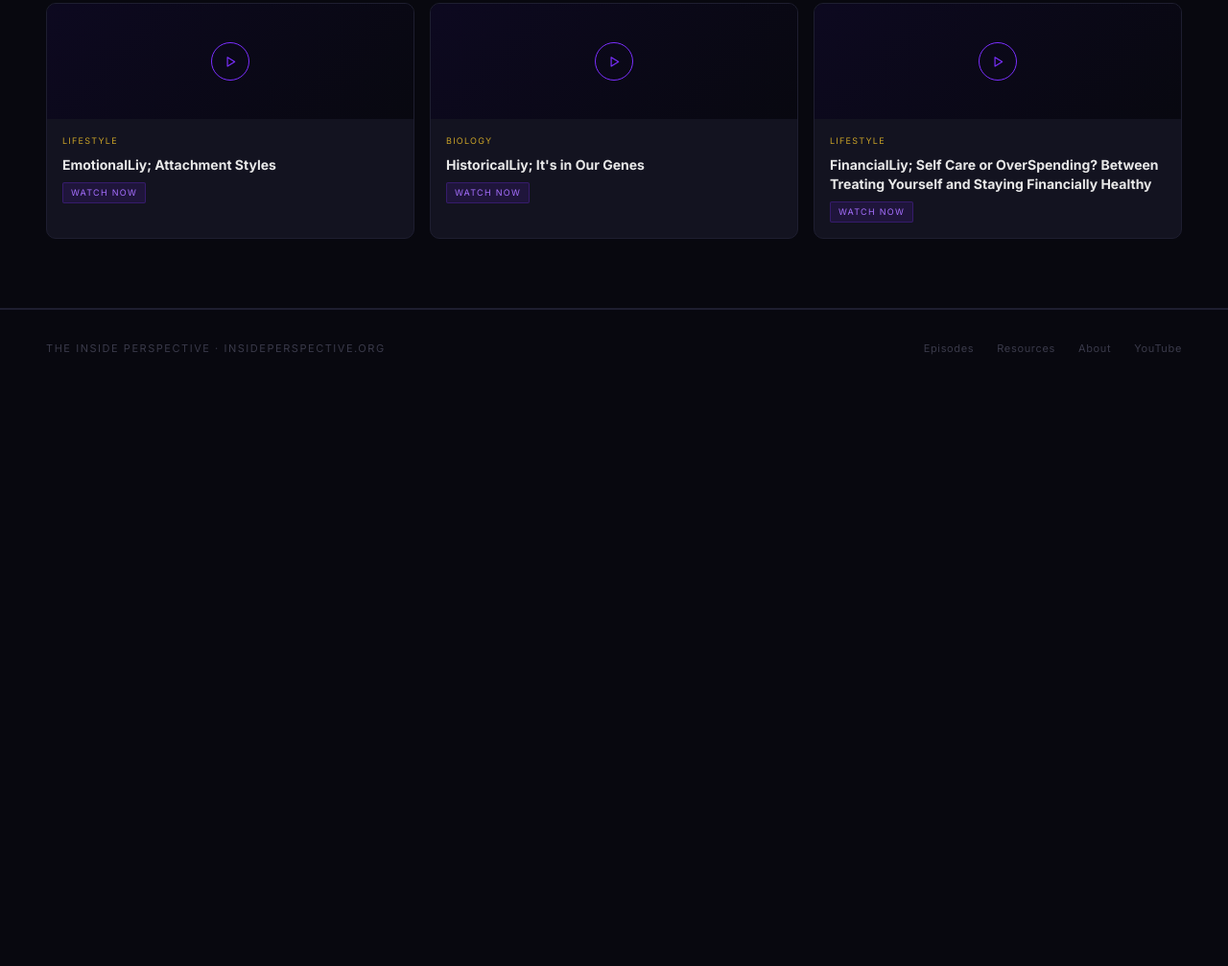
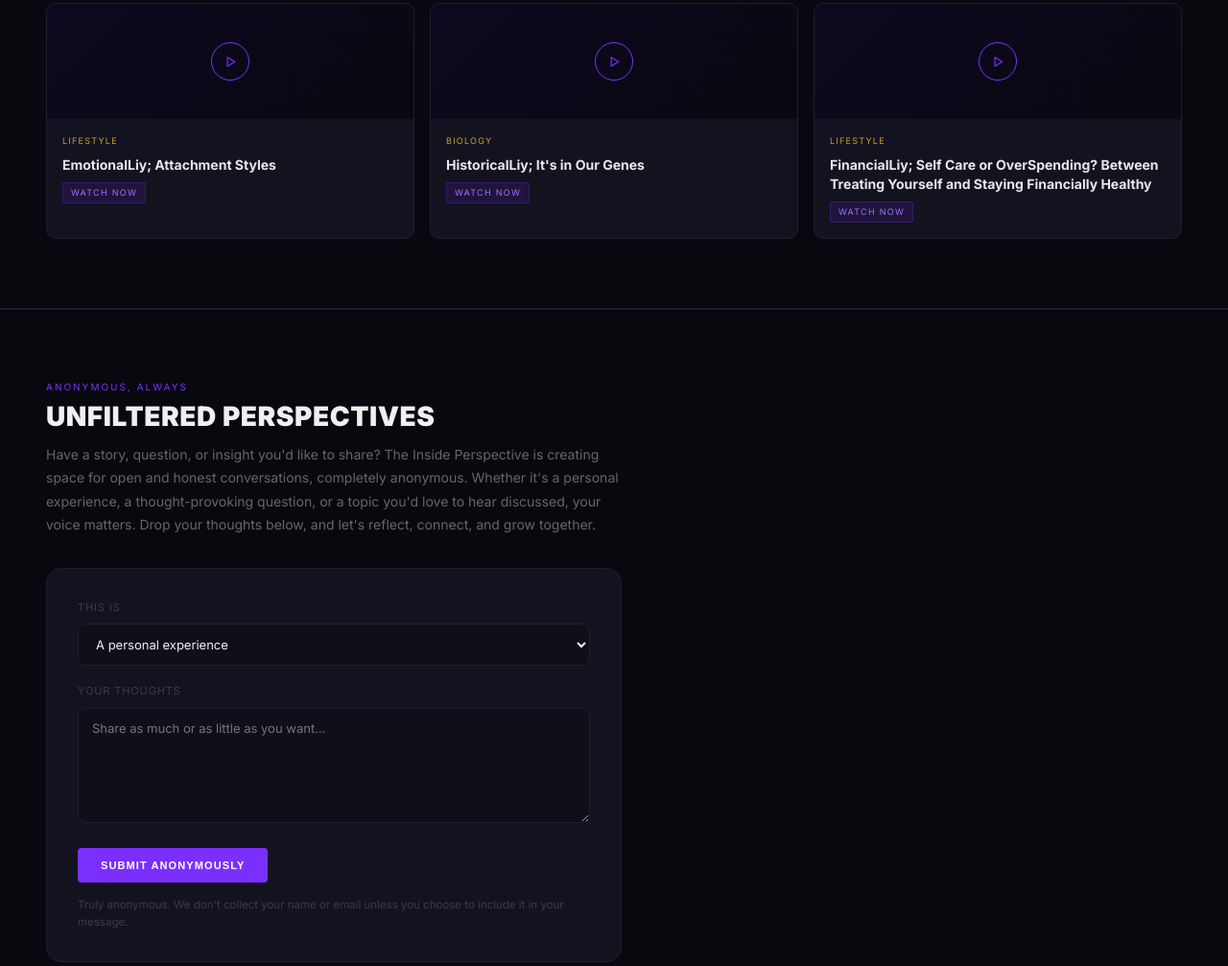
Before and after one commit to semira-byte/tip-website, a plain HTML site: page episodes.html in a window 1280 px wide. Shown: the part 1526-2533 px from the top of the page at 96% size. Before the commit the page ends 1931 px from the top, so only its background shows below. Drawn offline with Linux system fonts and the light colour scheme.

Commit message:
Add Unfiltered Perspectives anonymous submission section
New section on the Episodes page with a form (type dropdown +
message textarea) for anonymous story/question/topic submissions,
plus a CTA banner on the homepage linking to it. Form currently
posts to a placeholder Formspree endpoint pending the real form ID.

```diff
--- a/episodes.html
+++ b/episodes.html
@@ -64,6 +64,36 @@
       </div>
     </div>
     <div class="episodes-grid" id="prev-episodes"></div>
+  </section>
+
+  <section class="unfiltered-section" id="unfiltered-perspectives">
+    <div class="unfiltered-intro">
+      <div class="section-eyebrow">Anonymous, always</div>
+      <h2 class="section-title">Unfiltered Perspectives</h2>
+      <p>
+        Have a story, question, or insight you'd like to share? The Inside Perspective is creating space
+        for open and honest conversations, completely anonymous. Whether it's a personal experience, a
+        thought-provoking question, or a topic you'd love to hear discussed, your voice matters. Drop your
+        thoughts below, and let's reflect, connect, and grow together.
+      </p>
+    </div>
+    <form class="unfiltered-card" action="https://formspree.io/f/YOUR_FORM_ID" method="POST">
+      <div class="unfiltered-field">
+        <label class="unfiltered-label" for="unfiltered-type">This is</label>
+        <select class="unfiltered-select" id="unfiltered-type" name="type">
+          <option value="Personal experience">A personal experience</option>
+          <option value="Question">A question</option>
+          <option value="Topic idea">A topic idea</option>
+          <option value="Something else">Something else</option>
+        </select>
+      </div>
+      <div class="unfiltered-field">
+        <label class="unfiltered-label" for="unfiltered-message">Your thoughts</label>
+        <textarea class="unfiltered-textarea" id="unfiltered-message" name="message" placeholder="Share as much or as little as you want..." required></textarea>
+      </div>
+      <button class="btn-primary" type="submit">Submit anonymously</button>
+      <div class="unfiltered-note">Truly anonymous. We don't collect your name or email unless you choose to include it in your message.</div>
+    </form>
   </section>
 </main>
 
--- a/style.css
+++ b/style.css
@@ -568,6 +568,69 @@ nav {
 
 .subscribe-btn:hover { background: var(--gold-light); }
 
+/* UNFILTERED PERSPECTIVES */
+.unfiltered-section {
+  padding: 72px 48px;
+  border-top: 0.5px solid var(--card-border);
+}
+
+.unfiltered-intro {
+  max-width: 600px;
+  margin-bottom: 32px;
+}
+
+.unfiltered-intro p {
+  font-size: 14px;
+  color: var(--text-muted);
+  line-height: 1.75;
+  margin-top: 12px;
+}
+
+.unfiltered-card {
+  background: var(--card);
+  border: 0.5px solid var(--card-border);
+  border-radius: 16px;
+  padding: 32px;
+  max-width: 600px;
+}
+
+.unfiltered-field { margin-bottom: 18px; }
+
+.unfiltered-label {
+  display: block;
+  font-size: 11px;
+  letter-spacing: 0.08em;
+  text-transform: uppercase;
+  color: var(--text-dim);
+  margin-bottom: 8px;
+}
+
+.unfiltered-select,
+.unfiltered-textarea {
+  width: 100%;
+  background: var(--surface);
+  border: 0.5px solid var(--card-border);
+  border-radius: 8px;
+  padding: 12px 14px;
+  font-size: 13px;
+  color: var(--text);
+  font-family: inherit;
+  outline: none;
+  transition: border-color 0.2s;
+}
+
+.unfiltered-select:focus,
+.unfiltered-textarea:focus { border-color: var(--purple); }
+
+.unfiltered-textarea { resize: vertical; min-height: 120px; }
+
+.unfiltered-note {
+  font-size: 11.5px;
+  color: var(--text-dim);
+  margin-top: 14px;
+  line-height: 1.6;
+}
+
 /* FOOTER */
 footer {
   border-top: 0.5px solid var(--card-border);
```
Also changed, not shown: index.html (+10 -0 lines).
